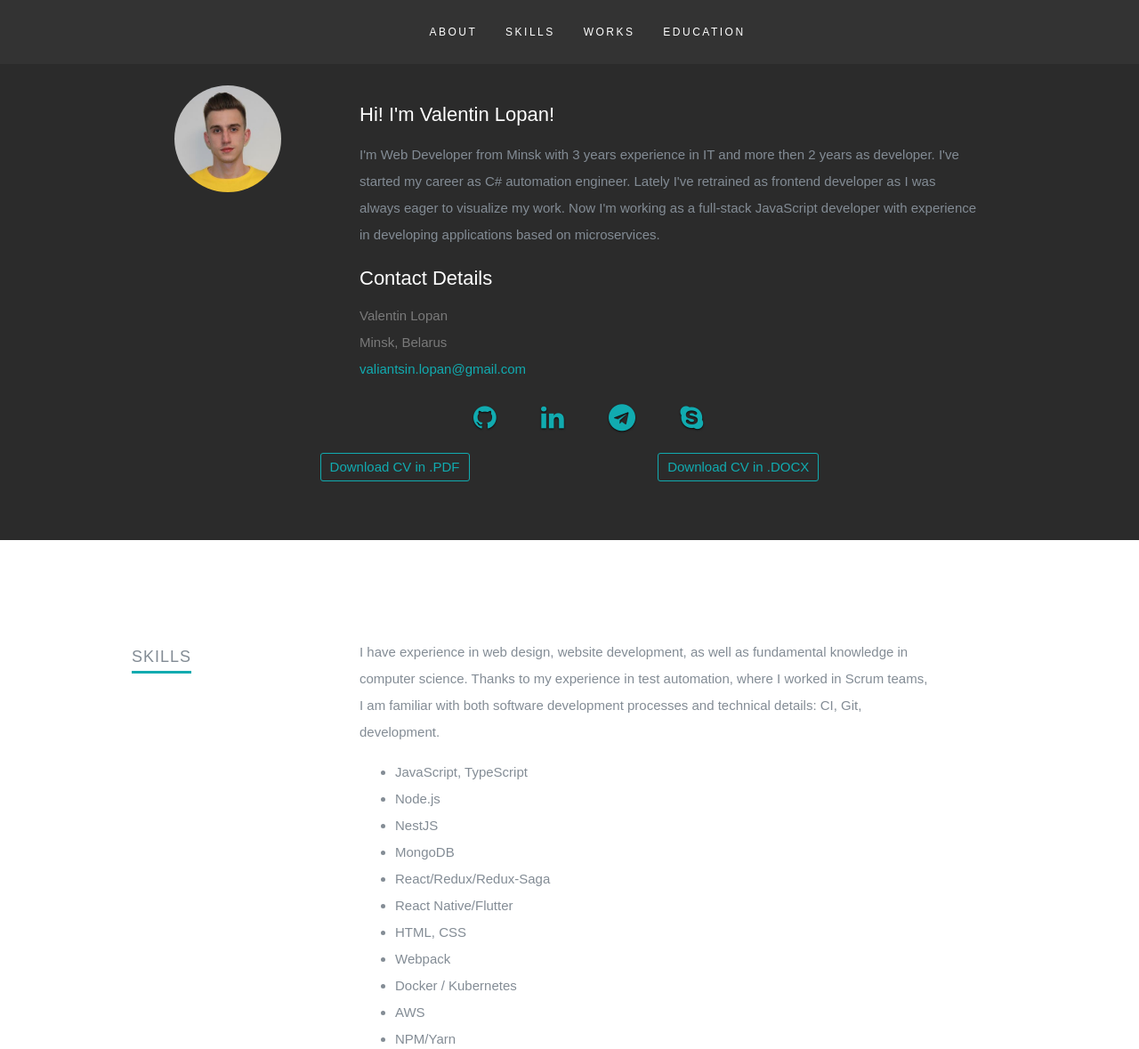
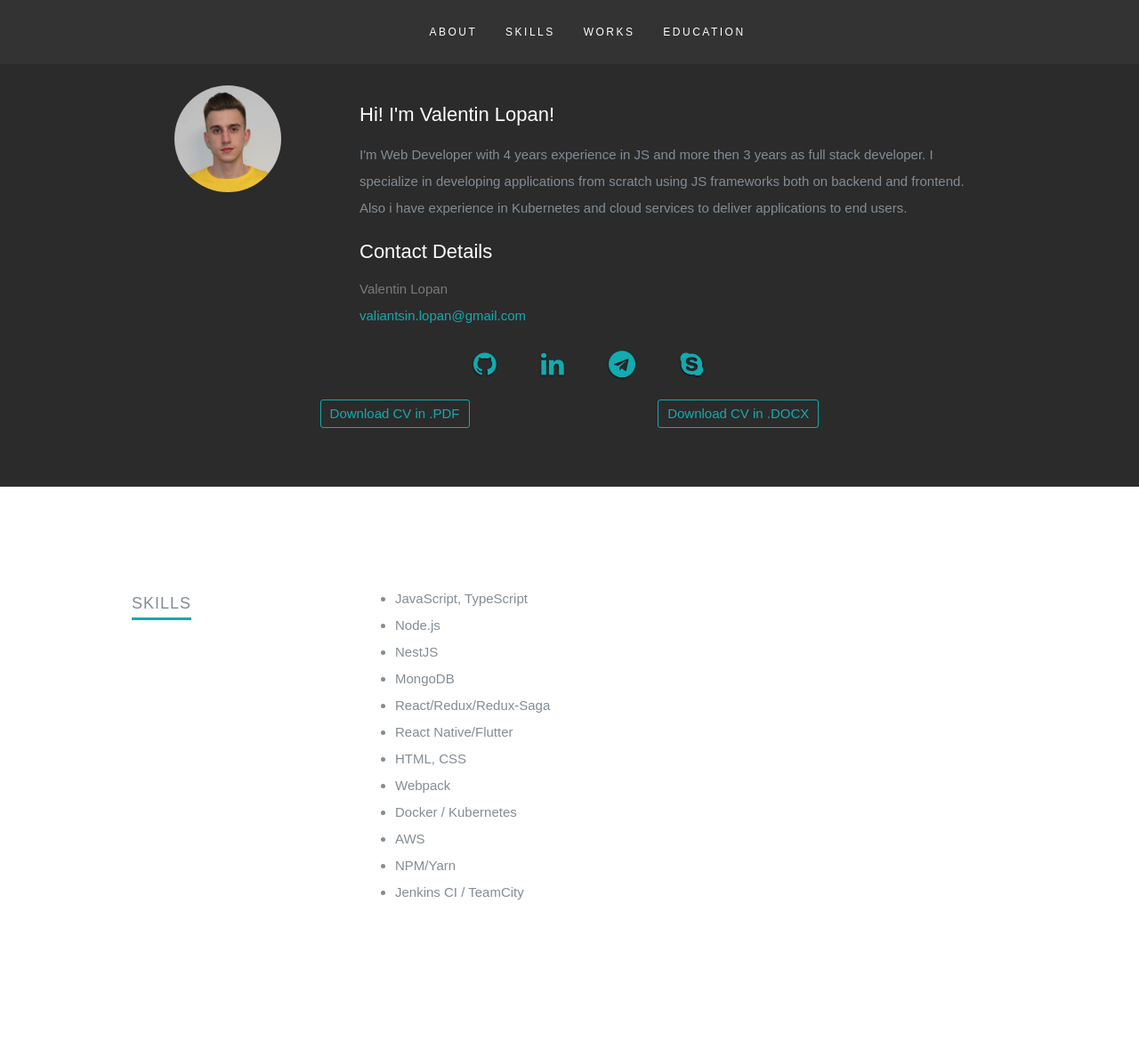
Before and after one commit to ValiantsinLopan/cv, a plain HTML site: page index.html in a window 1280 px wide. Shown: the top 1179 px of the page at 89% size. Drawn offline with Linux system fonts and the light colour scheme.

Commit message:
update front

```diff
--- a/index.html
+++ b/index.html
@@ -3,7 +3,7 @@
 
 <head>
     <meta charset="utf-8" />
-    <title>Valentin Lopan - Full-stack Developer</title>
+    <title>Valentin Lopan - Full stack Developer</title>
     <link rel="stylesheet" href="style.css" />
     <link rel="stylesheet" href="https://cdnjs.cloudflare.com/ajax/libs/font-awesome/4.7.0/css/font-awesome.min.css" />
 </head>
@@ -26,17 +26,15 @@
                 <h2>Hi! I'm Valentin Lopan!</h2>
 
                 <p>
-                    I'm Web Developer from Minsk with 3 years experience in IT and
-                    more then 2 years as developer. I've started my career as C#
-                    automation engineer. Lately I've retrained as frontend developer as
-                    I was always eager to visualize my work. Now I'm working as a full-stack
-                    JavaScript developer with experience in developing applications based on microservices.
+                    I'm Web Developer with 4 years experience in JS and
+                    more then 3 years as full stack developer. I specialize in developing applications
+                    from scratch using JS frameworks both on backend and frontend.
+                    Also i have experience in Kubernetes and cloud services to deliver applications to end users.
                 </p>
 
                 <h2>Contact Details</h2>
                 <div class="address">
                     <span>Valentin Lopan</span>
-                    <span>Minsk, Belarus</span>
                     <a href="mailto:valiantsin.lopan@gmail.com">valiantsin.lopan@gmail.com</a>
                 </div>
             </div>
@@ -75,14 +73,6 @@
             </div>
 
             <div class="nine columns main-col">
-                <p>
-                    I have experience in web design, website development, as well as
-                    fundamental knowledge in computer science. Thanks to my experience
-                    in test automation, where I worked in Scrum teams, I am familiar
-                    with both software development processes and technical details: CI,
-                    Git, development.
-                </p>
-
                 <div class="bars">
                     <ul class="skills">
                         <li>JavaScript, TypeScript</li>
```
